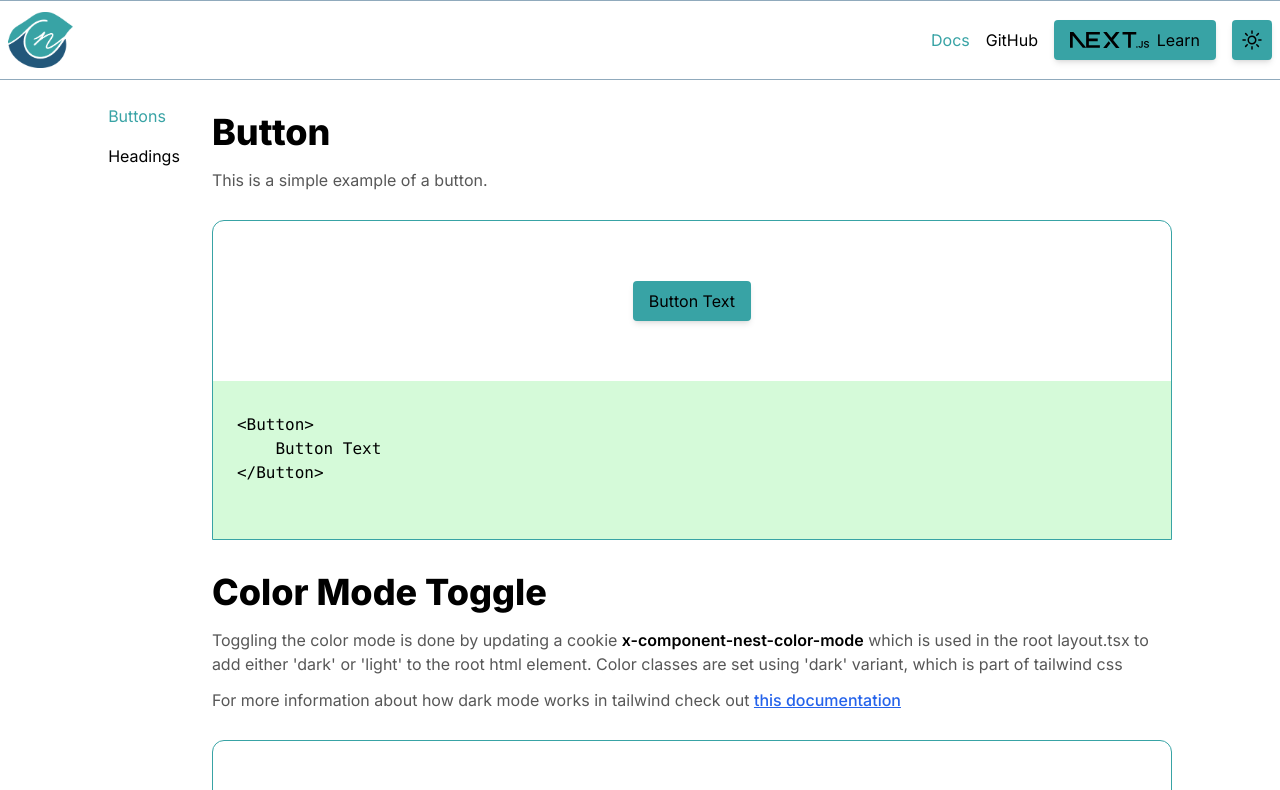
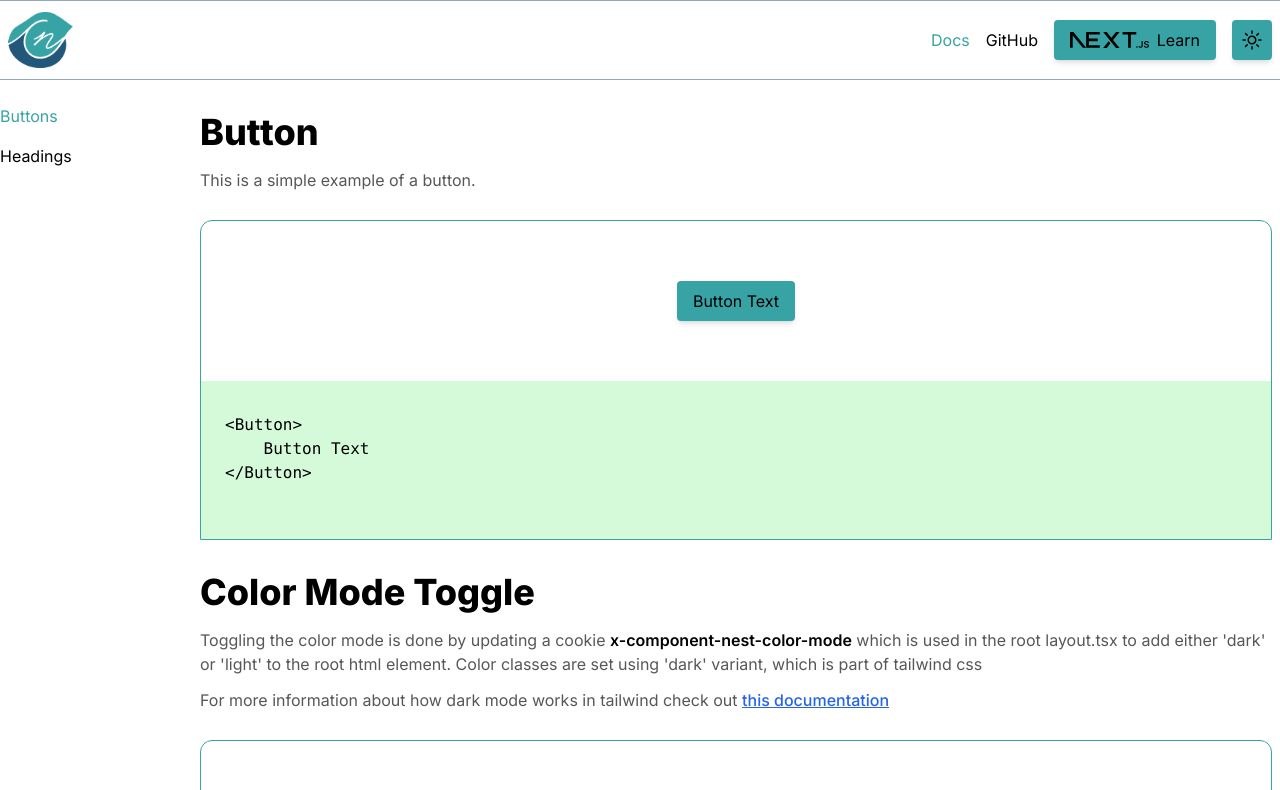
Before and after one commit to Mschroeder95/component-nest, a Next.js app: page /docs in a window 1280 px wide. Shown: the top 790 px of the page. Built offline with nearby package versions, Linux system fonts and the light colour scheme; no server answers.

Commit message:
mobile friendly doc page container

```diff
--- a/src/app/docs/page.tsx
+++ b/src/app/docs/page.tsx
@@ -5,6 +5,8 @@ import TextLink from "../published-components/client/links/TextLink";
 import Sidebar from "../published-components/client/sidebars/sidebar";
 import { docsPageData } from "./docs-page-data";
 import H2 from "../published-components/client/headings/H2";
+import TopNavbar from "../published-components/client/navbars/TopNavbar";
+import { Button } from "../published-components/client/buttons/Button";
 
 export default function Docs() {
   let categories = Array.from(
@@ -19,8 +21,11 @@ export default function Docs() {
   //TODO: figure out how to share navbar height
   return (
     <main className="h-[calc(100vh-5rem)] w-screen bg-light-1 dark:bg-dark-1">
-      <div className="mx-auto flex h-full max-w-[90rem] flex-row justify-center gap-8">
-        <Sidebar className="basis-1/4">
+      <TopNavbar className="block md:hidden">
+        <Button>test</Button>
+      </TopNavbar>
+      <div className="md:max-w-screen sm:max-w-screen mx-auto flex h-full max-w-[90rem] flex-row justify-center gap-8">
+        <Sidebar className="">
           {categories.map((category) => {
             return (
               <TextLink
@@ -35,7 +40,7 @@ export default function Docs() {
             );
           })}
         </Sidebar>
-        <div className="flex basis-3/4 flex-col gap-8 overflow-y-auto py-8">
+        <div className="flex grow flex-col gap-8 overflow-y-auto py-8 sm:px-2">
           {docsPageData.items.map((item, index) => {
             return (
               <div
--- a/src/app/published-components/client/sidebars/sidebar.tsx
+++ b/src/app/published-components/client/sidebars/sidebar.tsx
@@ -8,7 +8,7 @@ interface SideBarProps extends ClassName {
 export default function SideBar({ className, children }: SideBarProps) {
   return (
     <aside
-      className={`hidden h-full w-fit flex-col overflow-y-auto py-4 md:flex lg:flex xl:flex`}
+      className={`hidden h-full w-fit min-w-[10rem] flex-col overflow-y-auto py-4 md:flex lg:flex xl:flex`}
     >
       {children.map((child, index) => {
         return (
```
